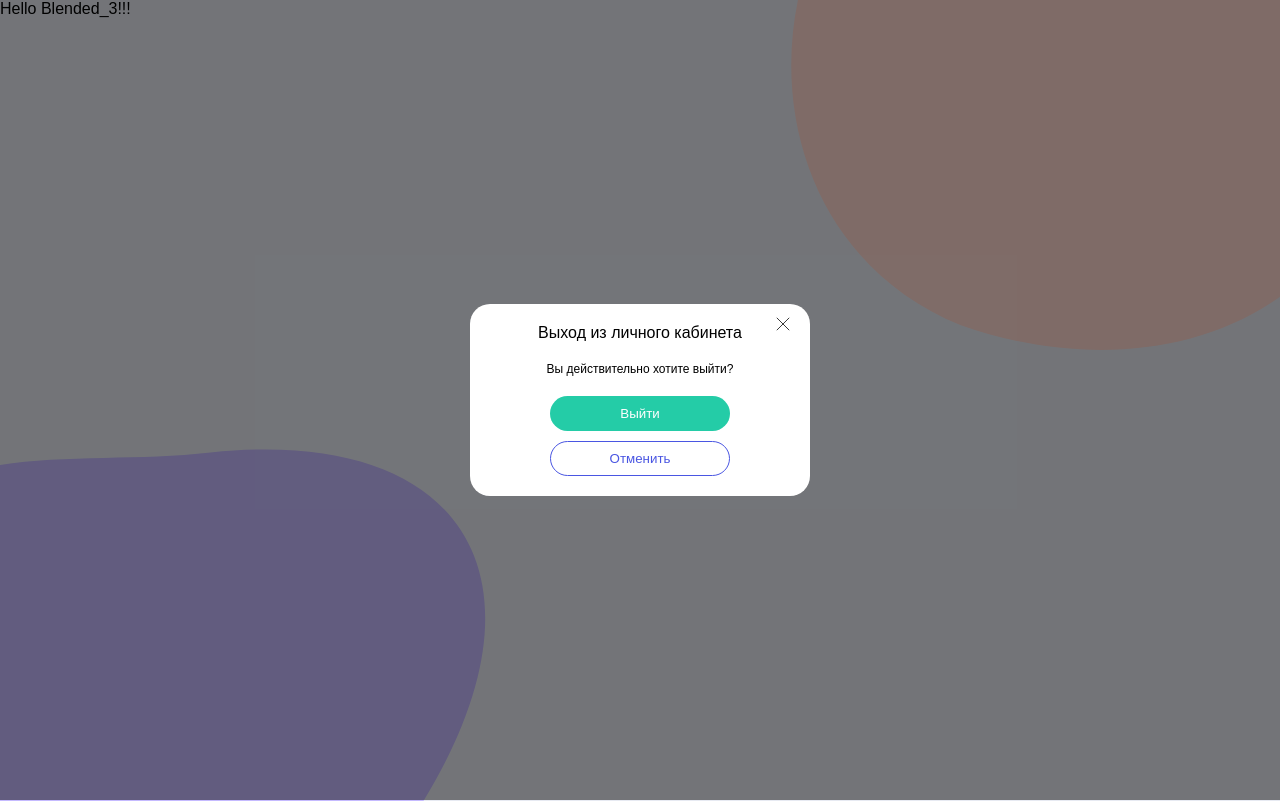
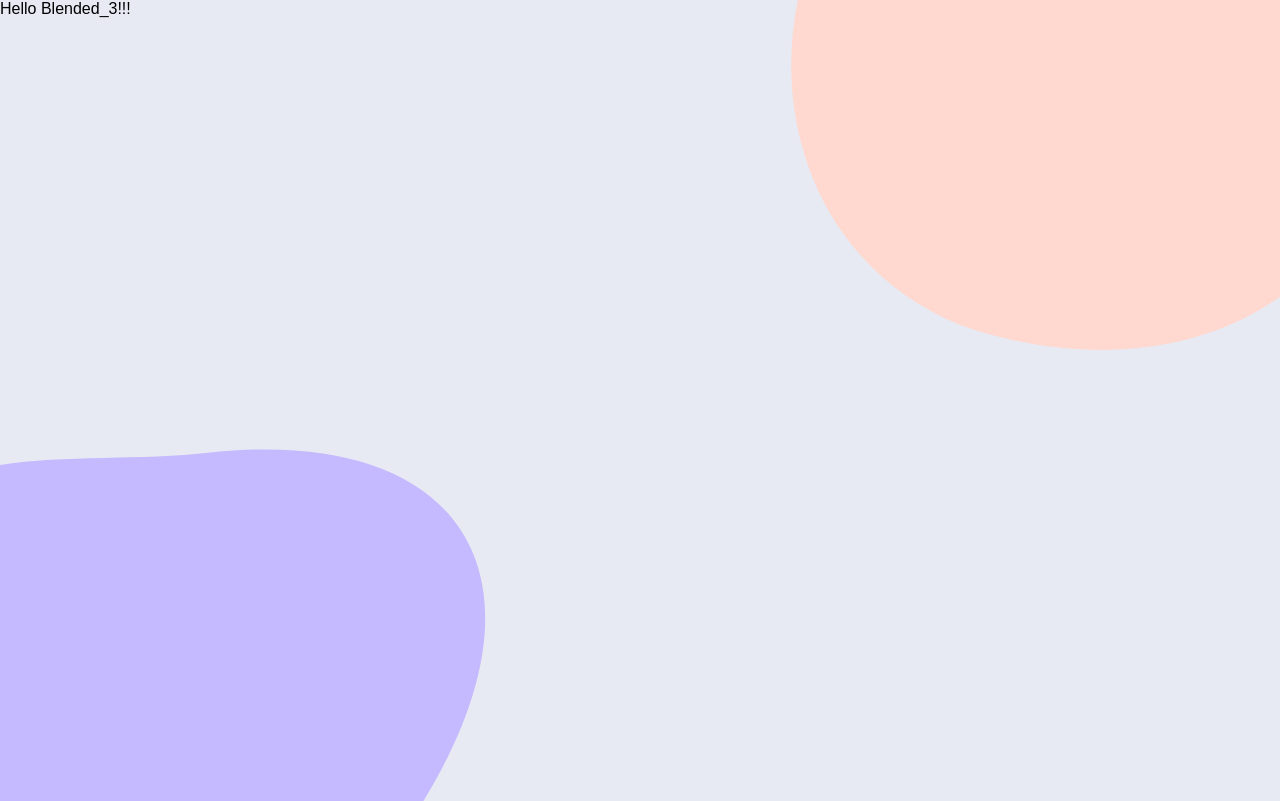
Before and after one commit to AlexGvozdik/final-step-wallet, a React (Create React App) app: page / in a window 1280 px wide. Built offline with nearby package versions, Linux system fonts and the light colour scheme.

Commit message:
modal is done

```diff
--- a/src/App.js
+++ b/src/App.js
@@ -1,10 +1,8 @@
 import React from "react";
-import ModalLogout from "./components/ModalLogout/ModalLogout";
 const App = () => {
   return (
     <>
       <div>Hello Blended_3!!!</div>
-      <ModalLogout />
     </>
   );
 };
```
